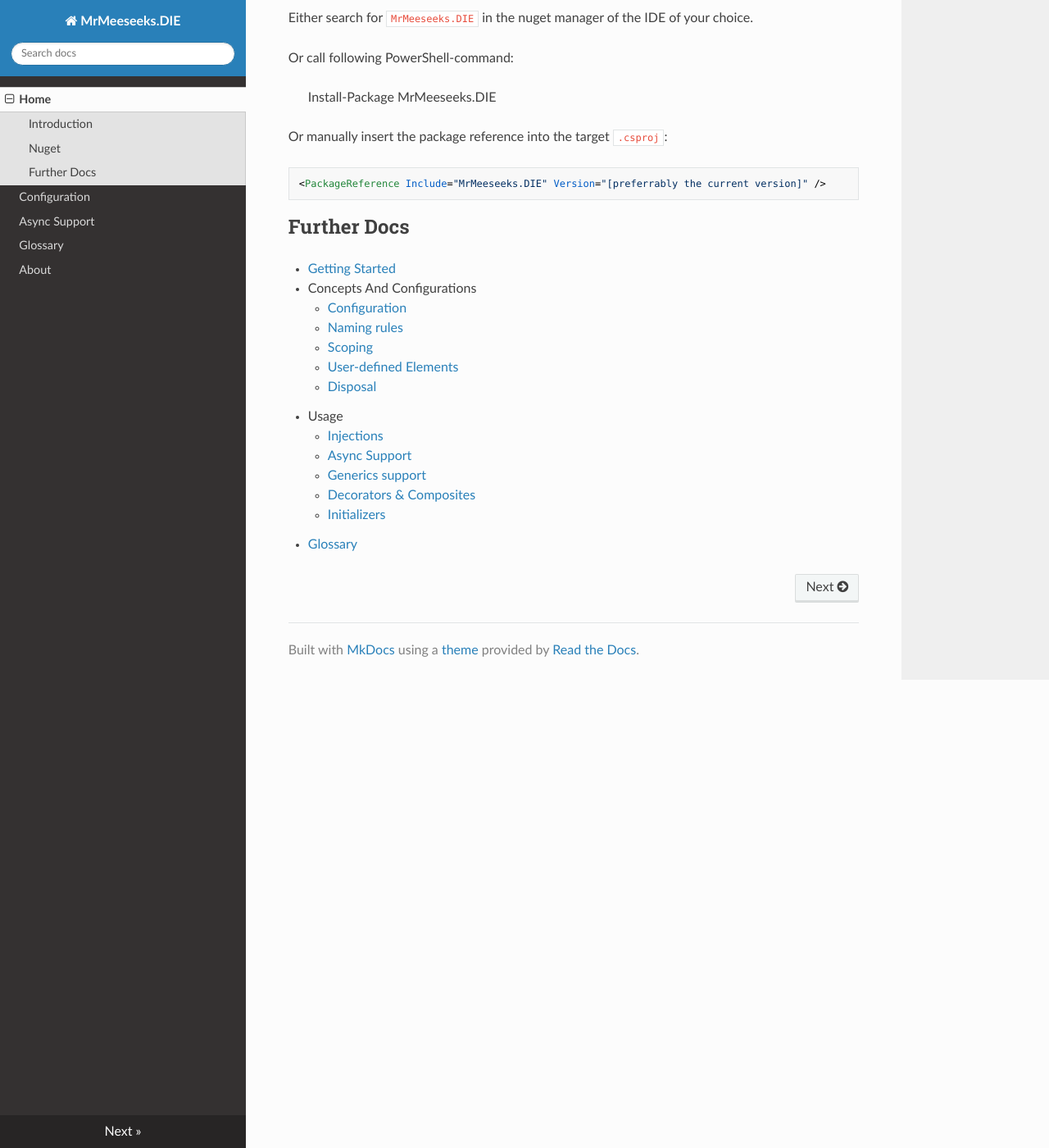
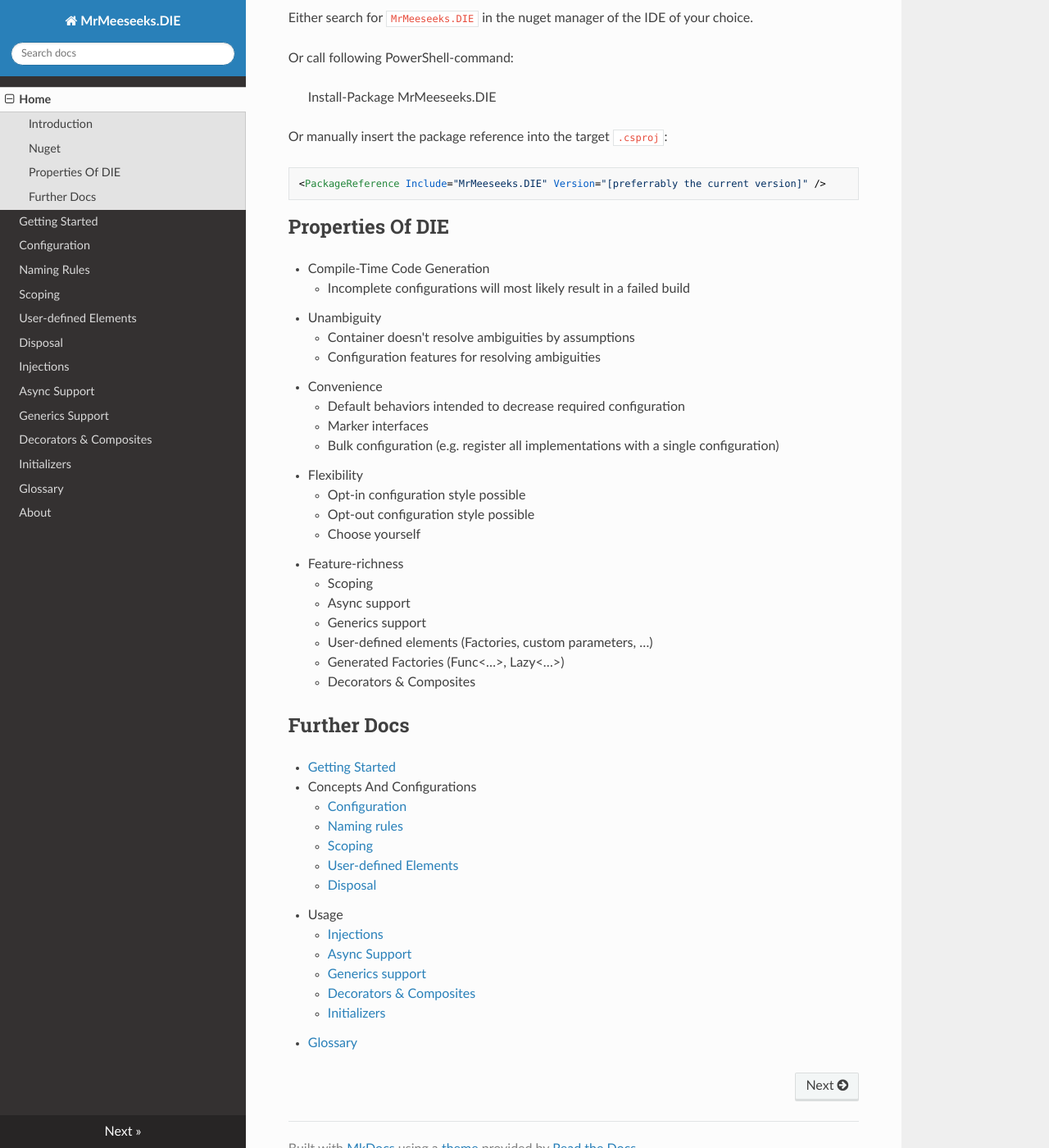
Before and after one commit to Yeah69/MrMeeseeks.DIE.Docs, an MkDocs documentation site: the page built from docs/index.md, in a window 1280 px wide and 1400 px high, scrolled down 671 px. Shown: the whole window at 82% size. Built offline with MkDocs 1.6.1, drawn with Linux system fonts in a browser that asks for light colours; nearby versions of some CDN libraries.

Commit message:
Properties of DIE

````diff
--- a/docs/index.md
+++ b/docs/index.md
@@ -28,6 +28,29 @@
 <PackageReference Include="MrMeeseeks.DIE" Version="[preferrably the current version]" />
 ```
 
+## Properties Of DIE
+
+- Compile-Time Code Generation
+    - Incomplete configurations will most likely result in a failed build
+- Unambiguity
+    - Container doesn't resolve ambiguities by assumptions
+    - Configuration features for resolving ambiguities
+- Convenience
+    - Default behaviors intended to decrease required configuration
+    - Marker interfaces
+    - Bulk configuration (e.g. register all implementations with a single configuration)
+- Flexibility
+    - Opt-in configuration style possible
+    - Opt-out configuration style possible
+    - Choose yourself
+- Feature-richness
+    - Scoping
+    - Async support
+    - Generics support
+    - User-defined elements (Factories, custom parameters, …)
+    - Generated Factories (Func<…>, Lazy<…>)
+    - Decorators & Composites
+
 ## Further Docs
 
 - [Getting Started](getting-started.md)
--- a/mkdocs.yml
+++ b/mkdocs.yml
@@ -2,8 +2,17 @@
 site_url: http://die.mrmeeseeks.net/
 nav:
     - Home: index.md
+    - Getting Started: getting-started.md
     - Configuration: configuration.md
+    - Naming Rules: naming-rules.md
+    - Scoping: scoping.md
+    - User-defined Elements: user-defined-elements.md
+    - Disposal: disposal.md
+    - Injections: injections.md
     - Async Support: async-support.md
+    - Generics Support: generics-support.md
+    - Decorators & Composites: decorators-composites.md
+    - Initializers: initializers.md
     - Glossary: glossary.md
     - About: about.md
 theme: readthedocs
````
